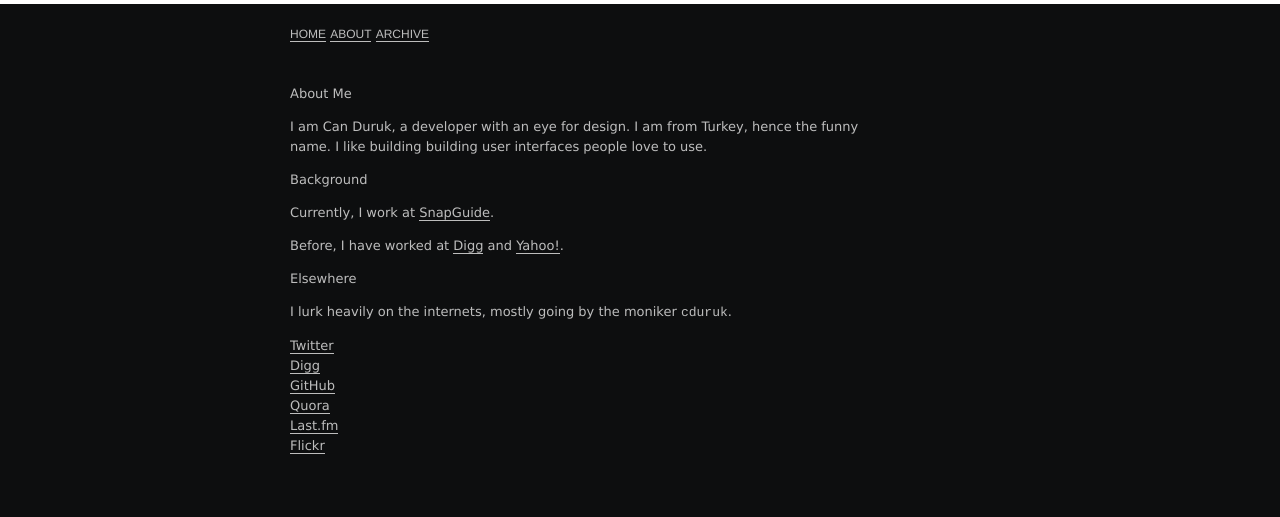
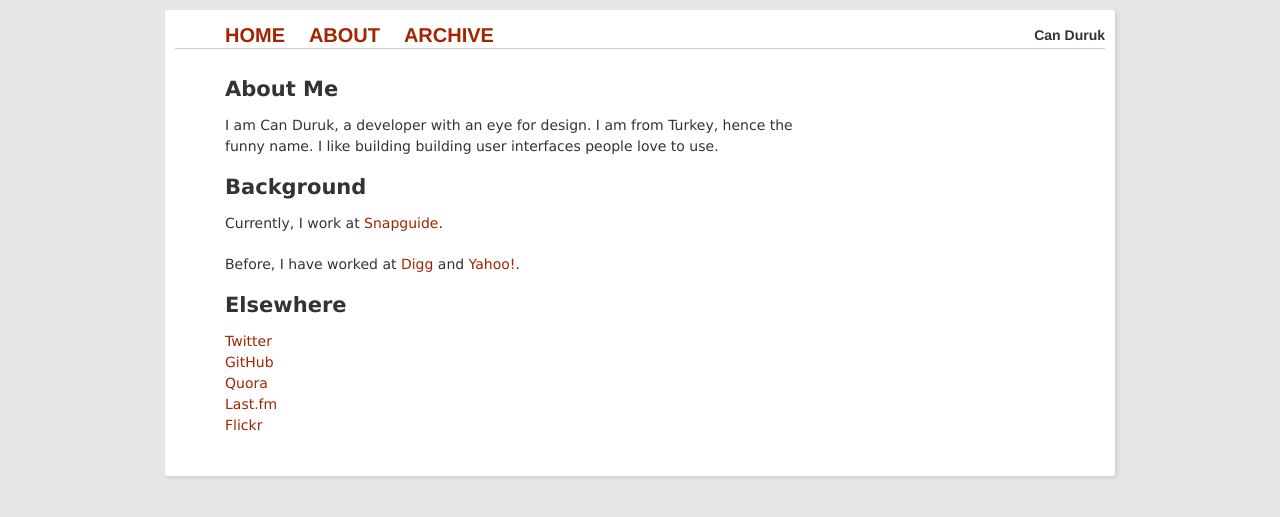
Before and after one commit to cduruk/old.cduruk.github.com, a Jekyll site: the page built from about/index.md, in a window 1280 px wide. Shown: the top 517 px of the page. Built offline with Jekyll 4.4.1, drawn with Linux system fonts in a browser that asks for light colours; Markdown is read by kramdown in place of the engine named in the settings.

Commit message:
New layout

```diff
--- a/_layouts/default.html
+++ b/_layouts/default.html
@@ -1,36 +1,26 @@
-<!DOCTYPE HTML>
+<!doctype html>
 <head>
-  <link rel="stylesheet" media="screen" href="/static/css/reset.css" type="text/css">
-  <link rel="stylesheet" media="screen" href="/static/css/screen.css" type="text/css">
   <meta charset="utf-8">
-  <meta name="viewport" content="width=740">
-  <title>{% if page.title %}{{ page.title }} &mdash; {% endif %} Can Duruk</title>
-  <script type="text/javascript">
-
-    var _gaq = _gaq || [];
-    _gaq.push(['_setAccount', 'UA-12212482-7']);
-    _gaq.push(['_trackPageview']);
-
-    (function() {
-      var ga = document.createElement('script'); ga.type = 'text/javascript'; ga.async = true;
-      ga.src = ('https:' == document.location.protocol ? 'https://ssl' : 'http://www') + '.google-analytics.com/ga.js';
-      var s = document.getElementsByTagName('script')[0]; s.parentNode.insertBefore(ga, s);
-    })();
-
-  </script>
+  <title>Can Duruk</title>
+  <link href="/static/css/screen.css"
+        media="screen, projection"
+        rel="stylesheet" type="text/css" />
+  <link href="/static/css/syntax.css"
+        media="screen, projection"
+        rel="stylesheet" type="text/css" />
 </head>
-<body {% if page.type %}class="{{page.type}}"{% endif %}>
-    <div class="header">
-    </div>
-    <div class="content">
-      <div class="menu">
-        <ul>
-          <li><a href="/">Home</a></li>
-          <li><a href="/about">About</a></li>
-          <li><a href="/archive">Archive</a></li>
+<body>
+  <div class="container">
+      <div class="header">
+        <ul class="nav">
+          <li><a href="/" title="">Home</a></li>
+          <li><a href="/about/" title="">About</a></li>
+          <li><a href="/archive/" title="">Archive</a></li>
         </ul>
+        <span class="name">Can Duruk</span>
       </div>
-      {{ content }}
-    </div>
+      <div class="content">
+        {{content}}
+      </div>
+  </div>
 </body>
-</html>
--- a/about/index.md
+++ b/about/index.md
@@ -7,15 +7,13 @@ type: about
 I am Can Duruk, a developer with an eye for design. I am from Turkey, hence the funny name. I like building building user interfaces people love to use.
 
 ## Background
-Currently, I work at [SnapGuide](http://snapguide.com).
+Currently, I work at [Snapguide](http://snapguide.com).
 
 Before, I have worked at [Digg](http://digg.com) and [Yahoo!](http://yahoo.com).
 
 ## Elsewhere
-I lurk heavily on the internets, mostly going by the moniker `cduruk`.
 
-* [Twitter](http://twitter.com/cduruk)
-* [Digg](http://digg.com/cduruk)
+* [Twitter](http://twitter.com/can)
 * [GitHub](http://github.com/cduruk)
 * [Quora](http://quora.com/Can-Duruk)
 * [Last.fm](http://last.fm/user/cduruk)
--- a/static/css/screen.css
+++ b/static/css/screen.css
@@ -1,100 +1,127 @@
+/*RESET*/
+*  {
+  margin: 0;
+  padding: 0;
+  box-sizing: border-box;
+}
+
+ul {
+  list-style: none;
+}
+/*RESET*/
+
+
+/*TAGS*/
 body {
-  background: #0d0e0f;
-  color: #bdbdbd;
-  font-family: 'Lucida Grande', sans-serif;
-  margin: 0 0 50px 0;
-  font-size: 13px;
-  line-height: 20px;
+  font-family: "Lucida Grande", sans-serif;
+  font-size: 14px;
+  line-height: 21px;
+  color: #333;
+  background-color: #e7e7e7;
+}
+
+a, a:hover, a:active, a:visited {
+  color: #a12500;
+  text-decoration: none;
+}
+
+a:hover {
+  text-decoration: underline;
 }
 
 p {
-  margin: 1em 0;
   width: 600px;
+  margin-bottom: 20px;
 }
 
-a {
-  color: #bdbdbd;
-  -webkit-transition: all 0.2s linear;
-  text-decoration: none;
-  border-bottom: 1px solid #bdbdbd;
-}
-
-a:hover {
-  border-bottom: 1px solid #fff;
-  color: #fff;
+h1, h2 {
+  margin-bottom: 15px;
 }
 
 blockquote {
-  -webkit-transition: all 0.2s linear;
-  padding: 0 20px;
-  border-left: 4px solid #bdbdbd;
-}
-
-blockquote:hover {
-  border-left: 4px solid #fff;
+  padding-left: 20px;
+  border-left: 3px solid #ccc;
 }
 
 aside {
-  -webkit-transition: all 0.2s linear;
-  width: 400px;
-  padding: 0 20px;
-  border: 1px solid #bdbdbd;
-  margin-left: 80px;
-  border-radius: 4px;
+  display: block;
 }
 
-aside:hover {
-  border: 1px solid #fff;
+/*TAGS*/
+
+.container {
+  padding: 10px 10px 40px 10px;
+  width: 950px;
+  margin: 10px auto 30px auto;
+  background-color: #fff;
+  border-radius: 3px;
+  box-shadow: 2px 2px 4px #ccc;
+}
+
+.content {
+  padding-left: 50px;
+}
+
+.nav {
+  float: left;
+  padding-left: 50px;
+}
+
+.nav li {
+  color: #a03615;
+  display: inline;
+  font-size: 20px;
+  margin-right: 20px;
+  text-transform: uppercase;
+}
+
+.header {
+  font-weight: bold;
+  font-family: "Helvetica Neue", "Helvetica", Arial, sans-serif;
+  overflow: auto;
+  margin: 5px 0 30px 0;
+  border-bottom: 1px solid #ccc;
+}
+
+.name {
+  float: right;
+}
+
+/*Article Page*/
+
+.article {
+  display: inline-block;
+}
+
+aside {
+  font-size: 12px;
+  line-height: 18px;
+  padding: 0 30px;
 }
 
 aside p {
-  width: 100%;
+  width: 400px;
 }
 
-h1.article-title, h2.article-title {
-  margin: 25px 0 15px 0;
-  font-size: 2em;
+.meta {
+  font-family: Monaco, Consolas, 'Lucida Console', monospace;
+  color: #7A7A7A;
+  display: inline-block;
+  vertical-align: top;
+  width: 200px;
+  margin-left: 50px;
 }
 
-.archive-date, code {
-  font-family: 'Bitstream Vera Sans Mono', Courier, monospace;
-}
-
-.archive-item {
-  margin: 0.75em 0;
-}
-
-.header {
-  border-top: 4px solid #fff;
-  height: 20px;
-}
-
-.content{
-  margin: 0 auto;
-  width: 700px;
-}
-
-.article-title {
-  margin: 1.25em 0;
-}
-
-.article-date {
-  font-size: 12px;
-}
-
-.menu {
-  margin: 0 0 40px 0;
-}
-
-.menu ul li {
-  font-family: "Helvetica Neue", "Helvetica", Arial, sans-serif;
-  text-transform: uppercase;
-  font-size: 12px;
-  display: inline
+.meta p {
+  margin-bottom: 5px;
+  width: 200px;
 }
 
 .highlight {
-  font-size: 13px;
-  font-family: monospace;
-  margin: 1.25em 0;
+  margin-bottom: 20px;
 }
+
+/*Archive Page*/
+.archive-date {
+  font-family: Monaco, Consolas, 'Lucida Console', monospace;
+}
```
Also changed, not shown: _layouts/post.html (+16 -9 lines), index.html (+15 -11 lines).
